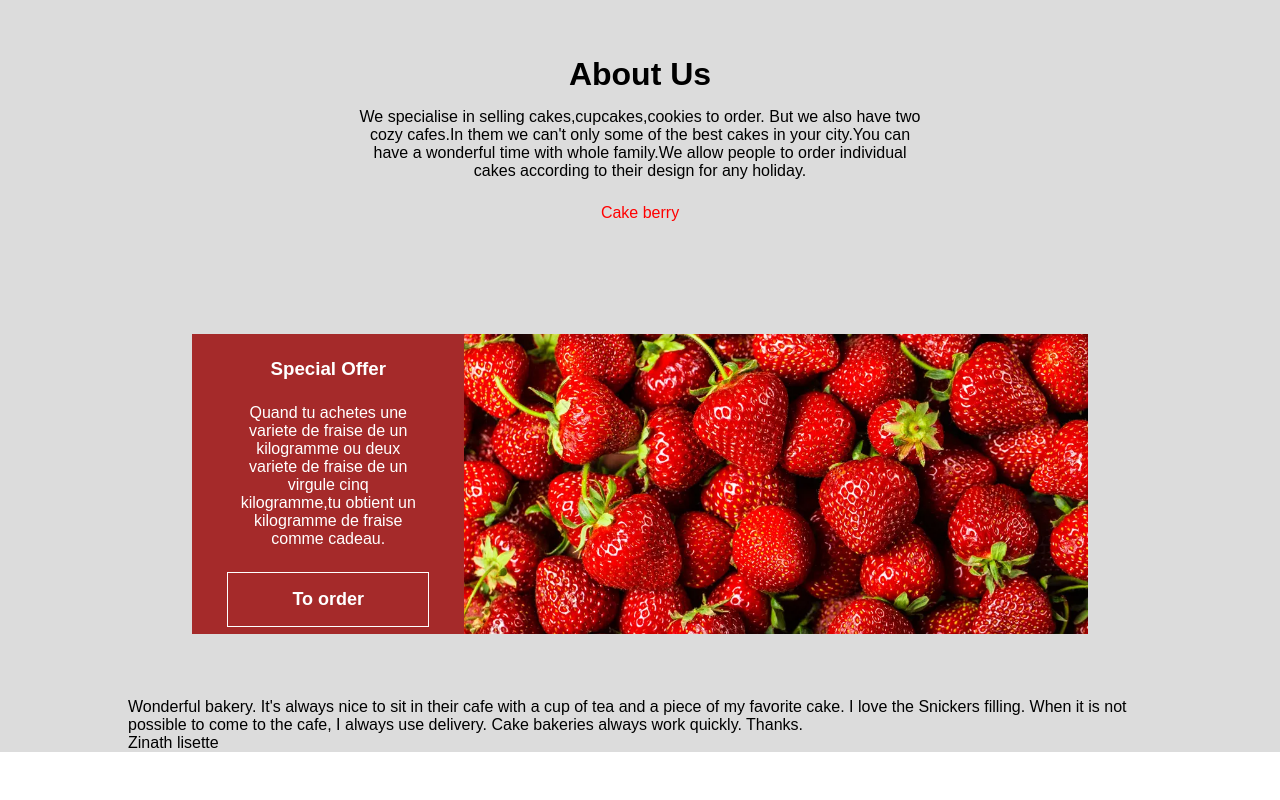
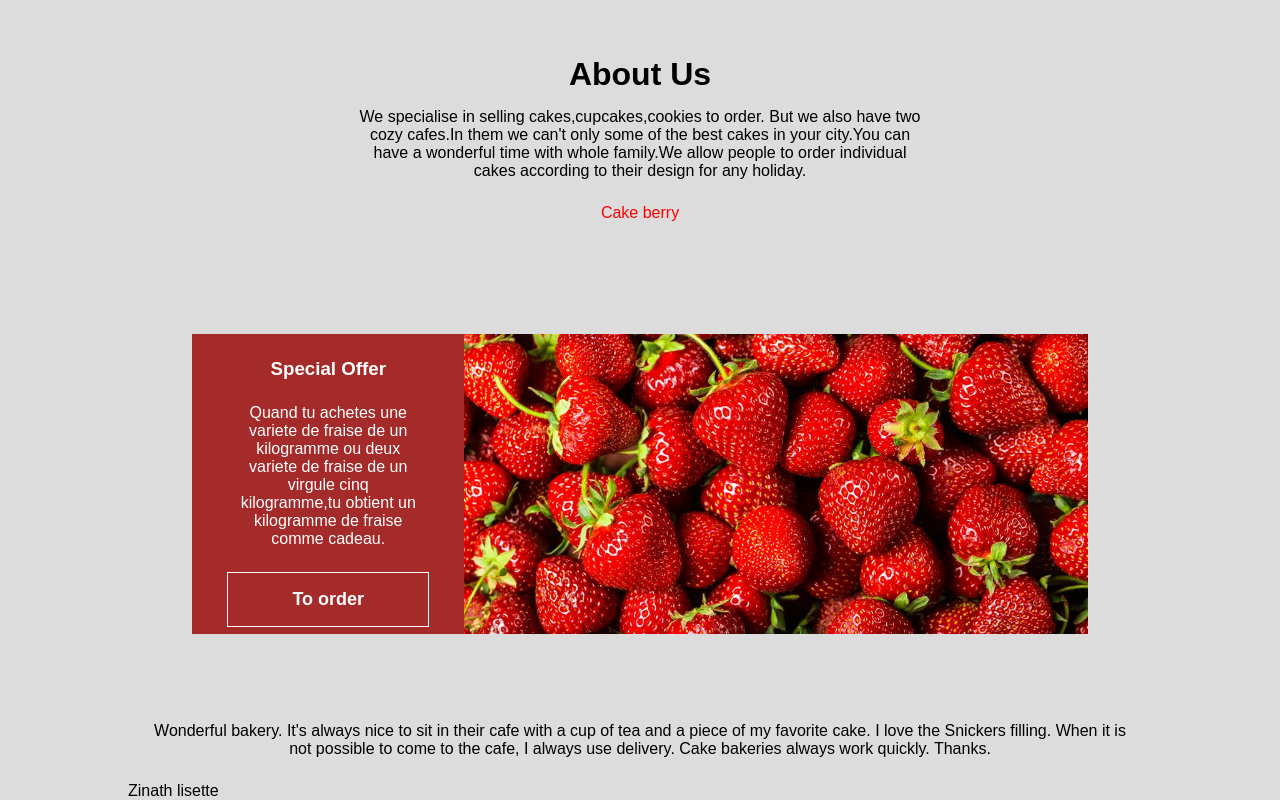
Before and after one commit to Zinath-12/landing-page, a plain HTML site: page index.html in a window 1280 px wide. Shown: the part 1346-2146 px from the top of the page. Before the commit the page ends 2098 px from the top, so only its background shows below. Drawn offline with Linux system fonts and the light colour scheme.

Commit message:
changement css 1

```diff
--- a/index.css
+++ b/index.css
@@ -216,9 +216,7 @@ nav ul li {
         padding: 24px;
         color:red;
     }
-    .signature p::before{
 
-    }
     .usp-special{
         height: 300px;
         width: 300px;
@@ -246,3 +244,7 @@ nav ul li {
         display: flex;
         padding: 64px;
     }
+    .explication p{
+        text-align: center;
+        padding: 24px;
+        }
```
